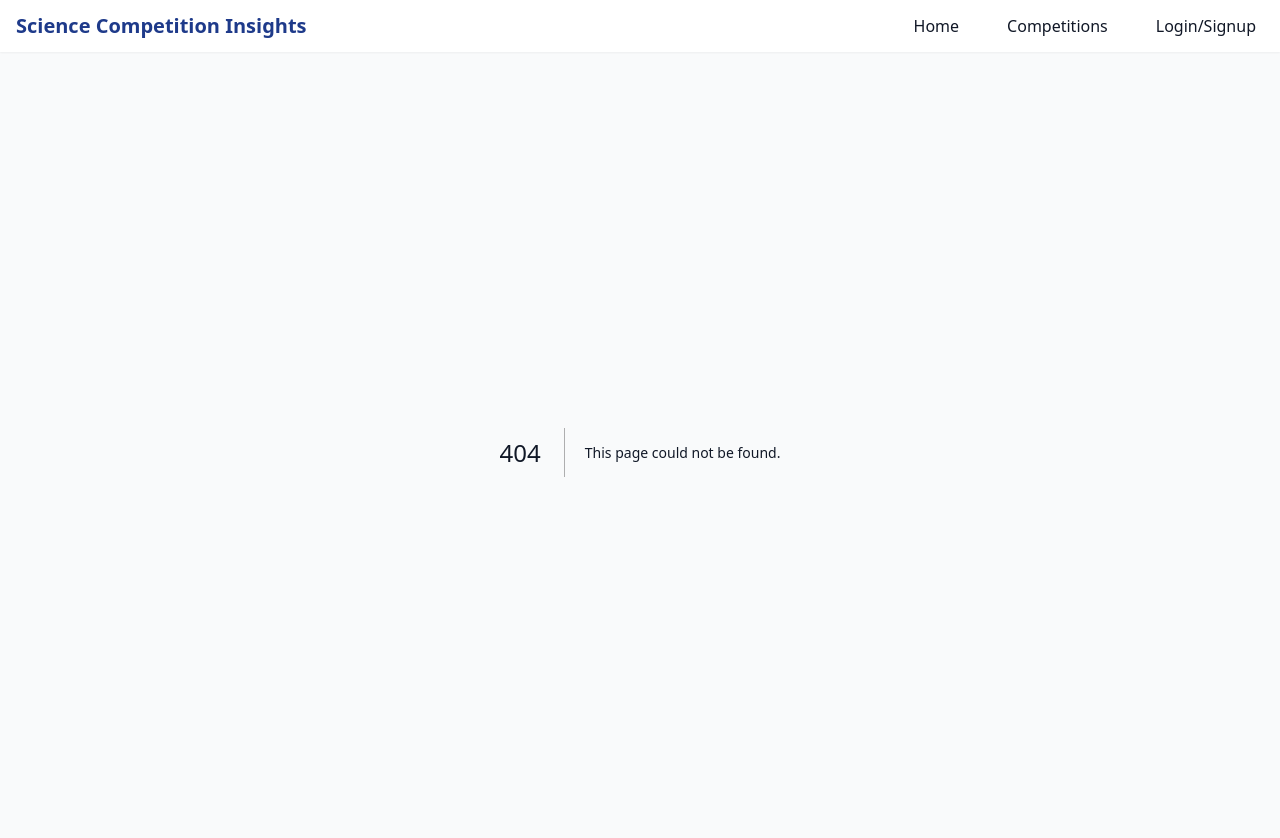
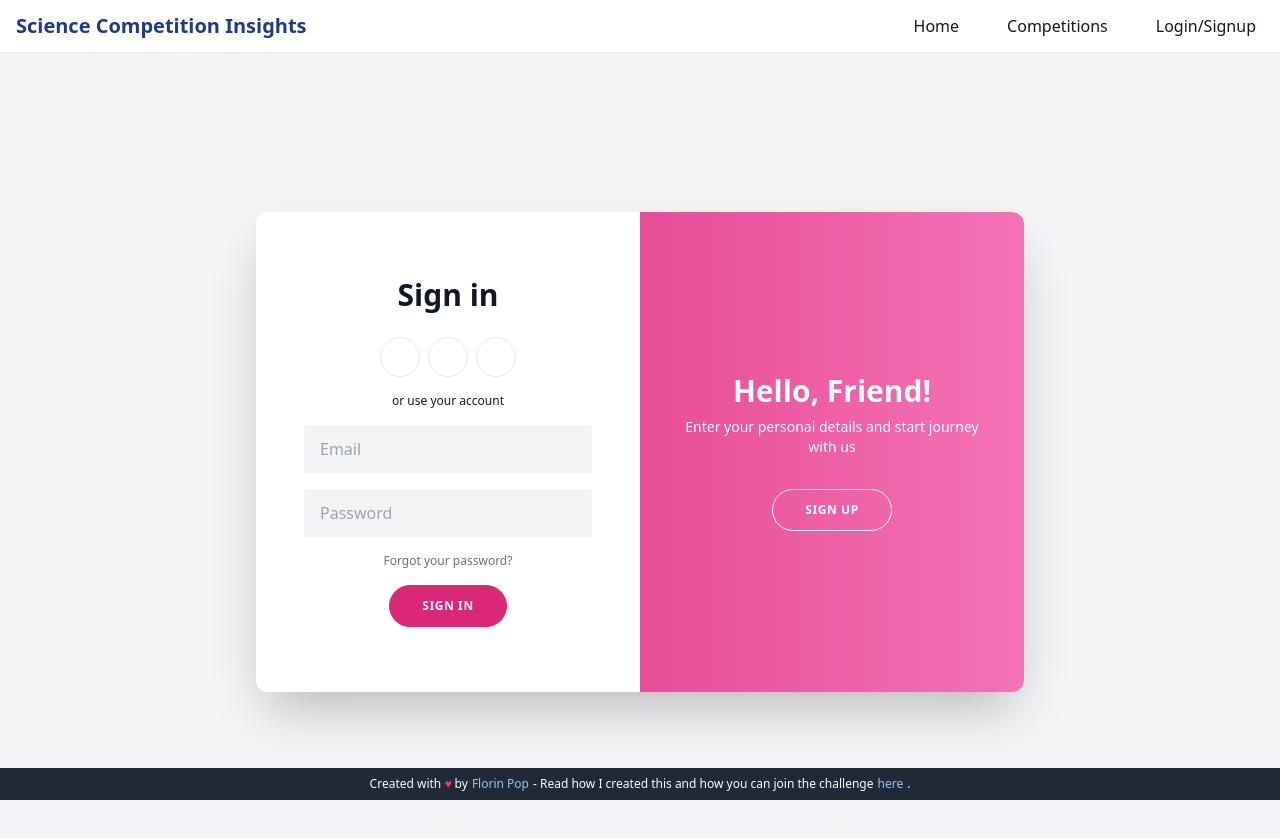
Before and after one commit to nhandz2008/sci-project, a Next.js app: page /registration in a window 1280 px wide. Before the commit this address had no page. Shown: the top 838 px of the page. Built offline with nearby package versions, Linux system fonts and the light colour scheme.

Commit message:
registration page

```diff
--- /dev/null
+++ b/app/registration/page.tsx
@@ -0,0 +1,176 @@
+"use client";
+import { useState } from "react";
+
+const socialIcons = [
+  { label: "Facebook", icon: "fab fa-facebook-f", href: "#" },
+  { label: "Google Plus", icon: "fab fa-google-plus-g", href: "#" },
+  { label: "LinkedIn", icon: "fab fa-linkedin-in", href: "#" },
+];
+
+export default function RegistrationPage() {
+  const [isSignUp, setIsSignUp] = useState(false);
+
+  return (
+    <main className="min-h-screen flex flex-col items-center justify-center bg-gray-100 py-8">
+      <div
+        className={`relative bg-white rounded-xl shadow-2xl w-full max-w-3xl min-h-[480px] overflow-hidden transition-all duration-500 ${isSignUp ? "right-panel-active" : ""}`}
+        aria-label="Registration container"
+      >
+        {/* Sign Up Form */}
+        <div
+          className={`absolute top-0 left-0 h-full w-1/2 z-10 transition-all duration-500 ${isSignUp ? "translate-x-full opacity-100 z-20" : "opacity-0 z-10"}`}
+          aria-hidden={!isSignUp}
+        >
+          <form className="bg-white flex flex-col items-center justify-center h-full px-12 text-center" aria-label="Sign up form">
+            <h1 className="font-bold text-3xl mb-2">Create Account</h1>
+            <div className="flex justify-center gap-2 my-4">
+              {socialIcons.map((icon) => (
+                <a
+                  key={icon.label}
+                  href={icon.href}
+                  aria-label={icon.label}
+                  tabIndex={0}
+                  className="border border-gray-200 rounded-full flex items-center justify-center w-10 h-10 text-gray-500 hover:bg-gray-100 focus:outline-none focus:ring-2 focus:ring-blue-400"
+                >
+                  <i className={icon.icon} aria-hidden="true" />
+                </a>
+              ))}
+            </div>
+            <span className="text-xs mb-2">or use your email for registration</span>
+            <input
+              type="text"
+              placeholder="Name"
+              aria-label="Name"
+              className="bg-gray-100 border-none rounded px-4 py-3 my-2 w-full focus:outline-none focus:ring-2 focus:ring-blue-400"
+            />
+            <input
+              type="email"
+              placeholder="Email"
+              aria-label="Email"
+              className="bg-gray-100 border-none rounded px-4 py-3 my-2 w-full focus:outline-none focus:ring-2 focus:ring-blue-400"
+            />
+            <input
+              type="password"
+              placeholder="Password"
+              aria-label="Password"
+              className="bg-gray-100 border-none rounded px-4 py-3 my-2 w-full focus:outline-none focus:ring-2 focus:ring-blue-400"
+            />
+            <button
+              type="submit"
+              className="mt-4 rounded-full border border-pink-600 bg-pink-600 text-white font-bold px-8 py-3 uppercase text-xs tracking-wider transition-transform active:scale-95 focus:outline-none focus:ring-2 focus:ring-pink-400"
+            >
+              Sign Up
+            </button>
+          </form>
+        </div>
+        {/* Sign In Form */}
+        <div
+          className={`absolute top-0 left-0 h-full w-1/2 z-20 transition-all duration-500 ${isSignUp ? "-translate-x-full opacity-0 z-10" : "opacity-100 z-20"}`}
+          aria-hidden={isSignUp}
+        >
+          <form className="bg-white flex flex-col items-center justify-center h-full px-12 text-center" aria-label="Sign in form">
+            <h1 className="font-bold text-3xl mb-2">Sign in</h1>
+            <div className="flex justify-center gap-2 my-4">
+              {socialIcons.map((icon) => (
+                <a
+                  key={icon.label}
+                  href={icon.href}
+                  aria-label={icon.label}
+                  tabIndex={0}
+                  className="border border-gray-200 rounded-full flex items-center justify-center w-10 h-10 text-gray-500 hover:bg-gray-100 focus:outline-none focus:ring-2 focus:ring-blue-400"
+                >
+                  <i className={icon.icon} aria-hidden="true" />
+                </a>
+              ))}
+            </div>
+            <span className="text-xs mb-2">or use your account</span>
+            <input
+              type="email"
+              placeholder="Email"
+              aria-label="Email"
+              className="bg-gray-100 border-none rounded px-4 py-3 my-2 w-full focus:outline-none focus:ring-2 focus:ring-blue-400"
+            />
+            <input
+              type="password"
+              placeholder="Password"
+              aria-label="Password"
+              className="bg-gray-100 border-none rounded px-4 py-3 my-2 w-full focus:outline-none focus:ring-2 focus:ring-blue-400"
+            />
+            <a
+              href="#"
+              className="text-gray-500 text-xs mt-2 hover:underline focus:outline-none focus:ring-2 focus:ring-blue-400"
+              tabIndex={0}
+              aria-label="Forgot your password?"
+            >
+              Forgot your password?
+            </a>
+            <button
+              type="submit"
+              className="mt-4 rounded-full border border-pink-600 bg-pink-600 text-white font-bold px-8 py-3 uppercase text-xs tracking-wider transition-transform active:scale-95 focus:outline-none focus:ring-2 focus:ring-pink-400"
+            >
+              Sign In
+            </button>
+          </form>
+        </div>
+        {/* Overlay */}
+        <div
+          className={`absolute top-0 left-1/2 w-1/2 h-full overflow-hidden z-30 transition-transform duration-500 ${isSignUp ? "-translate-x-full" : "translate-x-0"}`}
+          aria-hidden="true"
+        >
+          <div className="bg-gradient-to-r from-pink-600 to-pink-400 text-white absolute left-[-100%] h-full w-[200%] flex transition-transform duration-500" style={{ transform: isSignUp ? "translateX(50%)" : "translateX(0)" }}>
+            {/* Overlay Left */}
+            <div className={`flex flex-col items-center justify-center px-10 text-center h-full w-1/2 transition-transform duration-500 ${isSignUp ? "translate-x-0" : "-translate-x-1/5"}`}>
+              <h1 className="font-bold text-3xl mb-2">Welcome Back!</h1>
+              <p className="text-sm font-light mb-6">To keep connected with us please login with your personal info</p>
+              <button
+                className="ghost border border-white bg-transparent text-white font-bold px-8 py-3 rounded-full uppercase text-xs tracking-wider mt-2 focus:outline-none focus:ring-2 focus:ring-white"
+                onClick={() => setIsSignUp(false)}
+                tabIndex={0}
+                aria-label="Sign In"
+                type="button"
+              >
+                Sign In
+              </button>
+            </div>
+            {/* Overlay Right */}
+            <div className={`flex flex-col items-center justify-center px-10 text-center h-full w-1/2 transition-transform duration-500 ${isSignUp ? "translate-x-1/5" : "translate-x-0"}`}>
+              <h1 className="font-bold text-3xl mb-2">Hello, Friend!</h1>
+              <p className="text-sm font-light mb-6">Enter your personal details and start journey with us</p>
+              <button
+                className="ghost border border-white bg-transparent text-white font-bold px-8 py-3 rounded-full uppercase text-xs tracking-wider mt-2 focus:outline-none focus:ring-2 focus:ring-white"
+                onClick={() => setIsSignUp(true)}
+                tabIndex={0}
+                aria-label="Sign Up"
+                type="button"
+              >
+                Sign Up
+              </button>
+            </div>
+          </div>
+        </div>
+      </div>
+      <footer className="bg-gray-800 text-white text-xs text-center w-full py-2 mt-8 fixed bottom-0 left-0 z-50">
+        <p>
+          Created with <span className="text-red-500">♥</span> by
+          <a
+            className="text-blue-300 hover:underline mx-1"
+            href="https://florin-pop.com"
+            target="_blank"
+            rel="noopener noreferrer"
+          >
+            Florin Pop
+          </a>
+          - Read how I created this and how you can join the challenge
+          <a
+            className="text-blue-300 hover:underline mx-1"
+            href="https://www.florin-pop.com/blog/2019/03/double-slider-sign-in-up-form/"
+            target="_blank"
+            rel="noopener noreferrer"
+          >
+            here
+          </a>.
+        </p>
+      </footer>
+    </main>
+  );
+}
```
